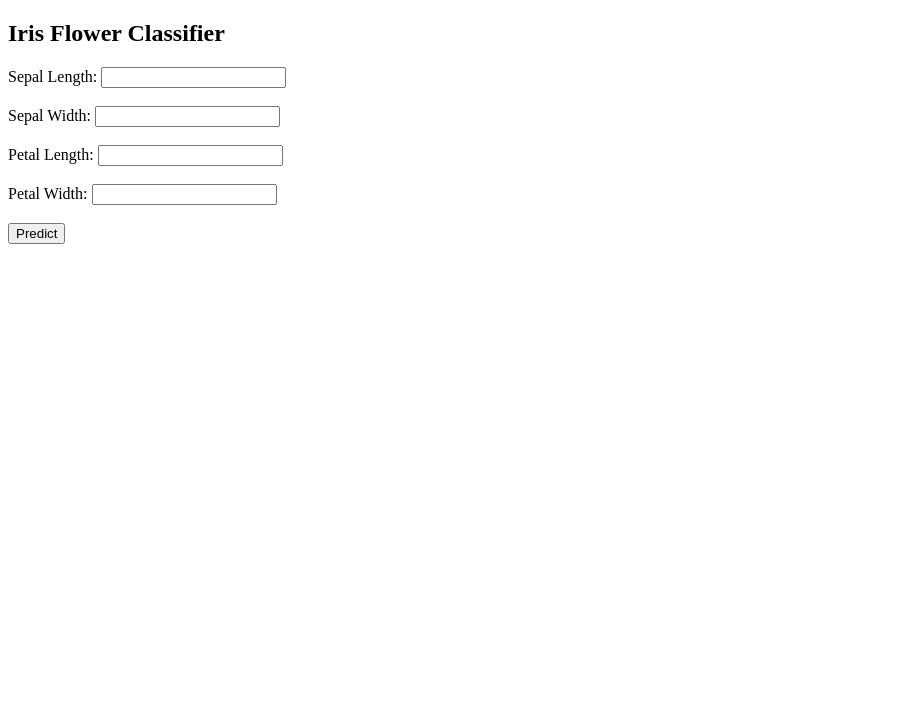
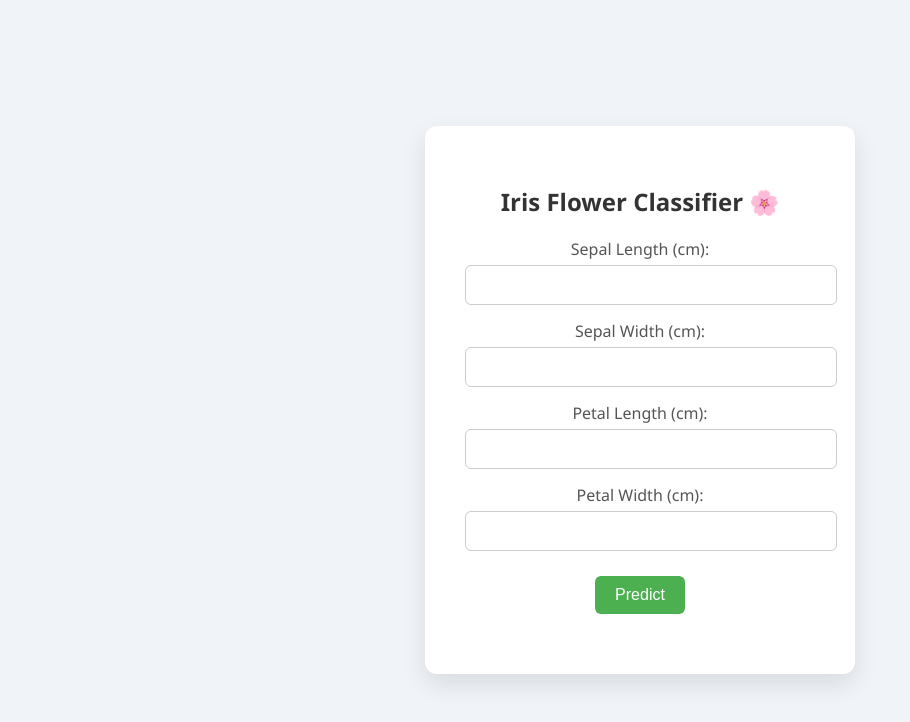
Before and after one commit to Bhawanakalaga/ML_web_service_project, a plain HTML site: page templates/index.html in a window 1280 px wide. Shown: the whole page, without its empty margins (0-910 px from the left). Drawn offline with Linux system fonts and the light colour scheme.

Commit message:
Update index.html

```diff
--- a/templates/index.html
+++ b/templates/index.html
@@ -1,27 +1,93 @@
 <!DOCTYPE html>
-<html>
+<html lang="en">
 <head>
+    <meta charset="UTF-8">
     <title>Iris Flower Prediction</title>
+    <style>
+        body {
+            font-family: 'Segoe UI', Tahoma, Geneva, Verdana, sans-serif;
+            background: #f0f4f8;
+            display: flex;
+            justify-content: center;
+            align-items: center;
+            height: 100vh;
+            margin: 0;
+        }
+
+        .container {
+            background: white;
+            padding: 40px;
+            border-radius: 12px;
+            box-shadow: 0 10px 25px rgba(0, 0, 0, 0.1);
+            text-align: center;
+            width: 350px;
+        }
+
+        h2 {
+            margin-bottom: 20px;
+            color: #333;
+        }
+
+        label {
+            display: block;
+            margin-top: 15px;
+            font-weight: 500;
+            color: #555;
+        }
+
+        input[type="number"] {
+            width: 100%;
+            padding: 10px;
+            margin-top: 5px;
+            border-radius: 6px;
+            border: 1px solid #ccc;
+            font-size: 16px;
+        }
+
+        button {
+            margin-top: 25px;
+            padding: 10px 20px;
+            border: none;
+            border-radius: 6px;
+            background-color: #4CAF50;
+            color: white;
+            font-size: 16px;
+            cursor: pointer;
+            transition: background-color 0.3s ease;
+        }
+
+        button:hover {
+            background-color: #45a049;
+        }
+
+        #result {
+            margin-top: 20px;
+            font-size: 18px;
+            font-weight: bold;
+            color: #333;
+        }
+    </style>
 </head>
 <body>
-    <h2>Iris Flower Classifier</h2>
-    <form id="predictForm">
-        <label for="sepal_length">Sepal Length:</label>
-        <input type="number" step="any" id="sepal_length" required><br><br>
+    <div class="container">
+        <h2>Iris Flower Classifier 🌸</h2>
+        <form id="predictForm">
+            <label>Sepal Length (cm):</label>
+            <input type="number" step="any" id="sepal_length" required>
 
-        <label for="sepal_width">Sepal Width:</label>
-        <input type="number" step="any" id="sepal_width" required><br><br>
+            <label>Sepal Width (cm):</label>
+            <input type="number" step="any" id="sepal_width" required>
 
-        <label for="petal_length">Petal Length:</label>
-        <input type="number" step="any" id="petal_length" required><br><br>
+            <label>Petal Length (cm):</label>
+            <input type="number" step="any" id="petal_length" required>
 
-        <label for="petal_width">Petal Width:</label>
-        <input type="number" step="any" id="petal_width" required><br><br>
+            <label>Petal Width (cm):</label>
+            <input type="number" step="any" id="petal_width" required>
 
-        <button type="submit">Predict</button>
-    </form>
-
-    <h3 id="result"></h3>
+            <button type="submit">Predict</button>
+        </form>
+        <h3 id="result"></h3>
+    </div>
 
     <script>
         document.getElementById('predictForm').addEventListener('submit', function(e) {
```
